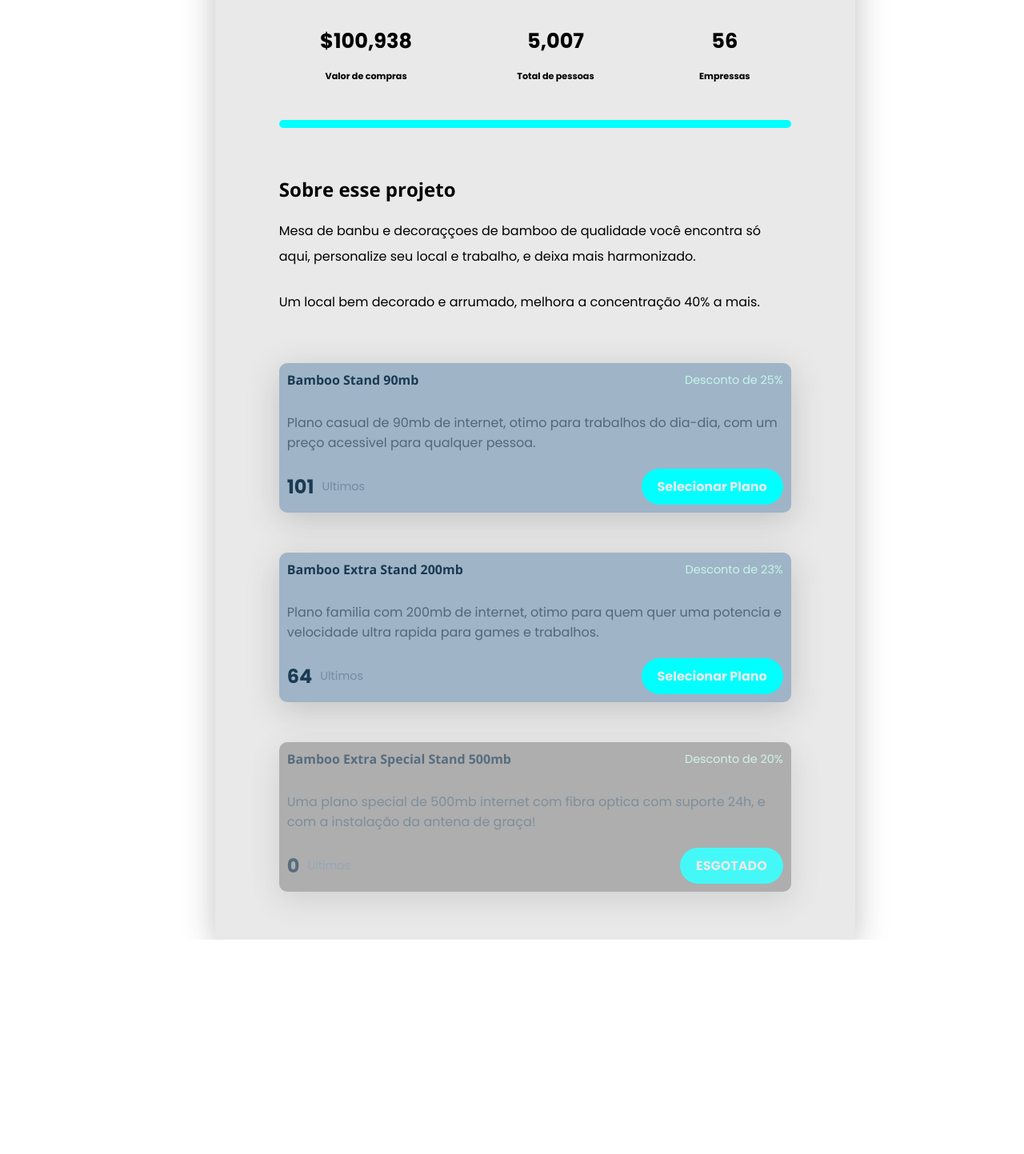
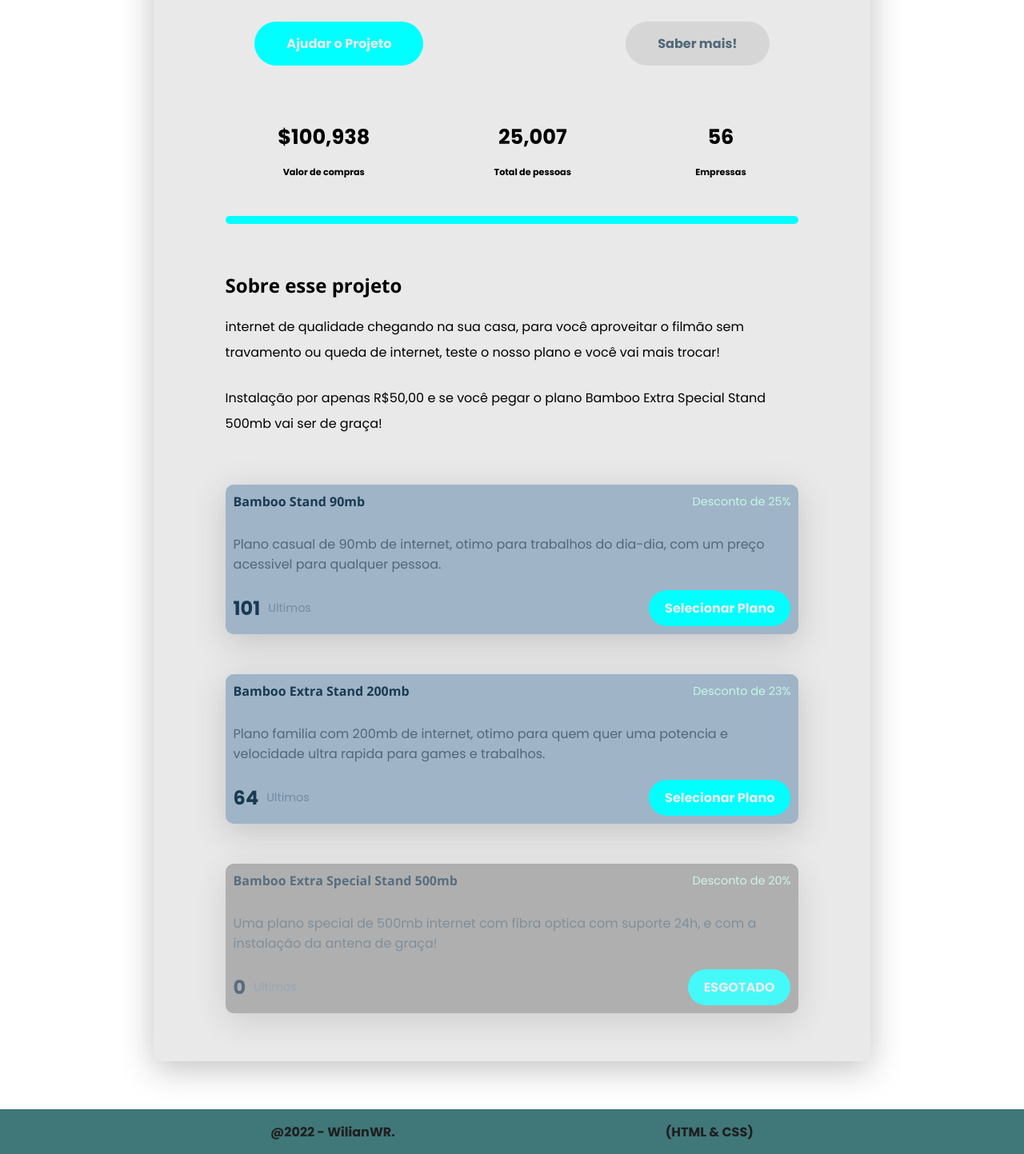
Before and after one commit to wilianwr/projetos, a plain HTML site: page Dobler/index.html in a window 1280 px wide. Shown: the part 451-1894 px from the top of the page at 80% size. Before the commit the page ends 1626 px from the top, so only its background shows below. Drawn offline with nearby package versions, Linux system fonts and the light colour scheme.

Commit message:
atualização

```diff
--- a/Dobler/index.html
+++ b/Dobler/index.html
@@ -22,13 +22,14 @@
     </div>
     <main class="main">
       <div class="title">
-        <h1>Monitor da Dobler</h1>
+        <h1>Plano de internet</h1>
         <p>Potencia e rapides para games e trabalhos!</p>
       </div>
-      <div class="btns">
+      <div class="btns" id="animar02">
         <button class="left-btn">Ajudar o Projeto</button>
-        <button class="right-btn">Marcador de Pagina</button>
+        <button class="right-btn">Saber mais!</button>
       </div>
+
       <div class="valor">
         <div class="precos">
           <h2>
@@ -36,7 +37,7 @@
             <span class="desc">Valor de compras</span>
           </h2>
           <h2>
-            5,007 <br />
+            25,007 <br />
             <span class="desc">Total de pessoas</span>
           </h2>
           <h2>
@@ -49,12 +50,14 @@
       <div class="about">
         <h3>Sobre esse projeto</h3>
         <p>
-          Mesa de banbu e decoraççoes de bamboo de qualidade você encontra só
-          aqui, personalize seu local e trabalho, e deixa mais harmonizado.
+          internet de qualidade chegando na sua casa, para você aproveitar o
+          filmão sem travamento ou queda de internet, teste o nosso plano e você
+          vai mais trocar!
         </p>
         <br />
         <p>
-          Um local bem decorado e arrumado, melhora a concentração 40% a mais.
+          Instalação por apenas R$50,00 e se você pegar o plano Bamboo Extra
+          Special Stand 500mb vai ser de graça!
         </p>
       </div>
       <div class="bamboo">
@@ -64,7 +67,8 @@
             <p class="descont">Desconto de 25%</p>
           </div>
           <p class="descricao">
-            Plano casual de 90mb de internet, otimo para  trabalhos do dia-dia, com um preço acessivel para qualquer pessoa.
+            Plano casual de 90mb de internet, otimo para trabalhos do dia-dia,
+            com um preço acessivel para qualquer pessoa.
           </p>
           <div class="group02">
             <p class="quantidade">101 <span class="left">Ultimos</span></p>
@@ -101,5 +105,9 @@
         </div>
       </div>
     </main>
+    <footer>
+      <p>@2022 - WilianWR.</p>
+      <p>(HTML & CSS)</p>
+    </footer>
   </body>
 </html>
--- a/Dobler/style.css
+++ b/Dobler/style.css
@@ -12,6 +12,7 @@
   --color-background-esgotado: #969696;
   --color-white: rgb(233, 233, 233);
   --color-dark: rgb(31, 31, 31);
+  --color-menu-logo: rgb(226, 243, 248);
 }
 
 * {
@@ -27,17 +28,15 @@ body {
   outline: none;
 
   width: 100vw;
-  height: 100%;
+  height: 100vh;
 }
 
 .background {
-  background-image: url(imagens/computer.jpg);
+  background-image: linear-gradient(rgba(0,0,0,0.75),rgba(0,0,0,0.75)),url(imagens/net.jpg);
   background-repeat: no-repeat;
   background-position: center center;
   background-size: cover;
   height: 40vh;
-
-  position: relative;
 }
 
 .header {
@@ -76,7 +75,7 @@ body {
 .logo {
   font-size: 1.5rem;
   font-weight: 700;
-  color: var(--color-title);
+  color: var(--color-menu-logo);
 }
 
 .menu ul {
@@ -84,7 +83,7 @@ body {
   display: flex;
   align-items: center;
   justify-content: space-between;
-  margin: auto 10px;
+  margin: auto 0.625rem;
 }
 
 .menu ul li {
@@ -98,8 +97,8 @@ body {
   text-decoration: none;
   font-size: 0.8rem;
   font-weight: 500;
-  color: var(--color-text);
-  padding: 10px;
+  color: var(--color-menu-logo);
+  padding: 0.625rem;
   transition: 0.5s;
 }
 
@@ -112,17 +111,13 @@ body {
 /*==============Main-container================*/
 
 .main {
-  max-width: 800px;
+  max-width: 70%;
   width: 100vw;
 
   background-color: var(--color-white);
   box-shadow: 0px 10px 40px rgba(39, 39, 39, 0.281);
   border-radius: 10px;
-
-  position: absolute;
-
-  top: 25vh;
-  left: 21%
+  margin: auto;
 }
 
 .title {
@@ -131,7 +126,7 @@ body {
   align-items: center;
   justify-content: center;
   flex-direction: column;
-  margin-top: 40px;
+  margin-top: 2.5rem;
 }
 
 .title > h1 {
@@ -141,17 +136,20 @@ body {
 
 .title > p {
   font-size: 1rem;
-  margin-top: 20px;
+  margin-top: 1.25rem;
 }
 
 .btns {
-  margin-top: 30px;
+  margin-top: 1.875rem;
   display: flex;
   align-items: center;
   justify-content: space-around;
+
+  transform: translateY(20px);
+  opacity: 0;
 }
 .left-btn {
-  padding: 15px 40px;
+  padding: 0.9375rem 2.5rem;
   border-radius: 30px;
   border: 0;
   outline: none;
@@ -169,7 +167,7 @@ body {
 }
 
 .right-btn {
-  padding: 15px 40px;
+  padding: 0.9375rem 2.5rem;
   border-radius: 30px;
   border: 0;
   outline: none;
@@ -186,12 +184,26 @@ body {
   color: #ffffff;
 }
 
+#animar02 {
+  animation-name: bottom;
+  animation-duration: .5s;
+  animation-timing-function: ease;
+  animation-fill-mode: forwards;
+}
+
+@keyframes bottom {
+  to {
+    transform: translateY(0);
+    opacity: 1;
+  }
+}
+
 /*===============Valores=========================*/
 
 .valor {
   max-width: 100%;
   height: auto;
-  margin-top: 70px;
+  margin-top: 4.375rem;
 }
 
 .precos {
@@ -213,8 +225,8 @@ body {
 
 .barra {
   max-width: 80%;
-  margin: 40px auto;
-  height: 10px;
+  margin: 2.5rem auto;
+  height: 0.625rem;
   border-radius: 40px;
   background-color: aqua;
   transition: 0.5s;
@@ -246,22 +258,23 @@ body {
 
 .bamboo {
   max-width: 80%;
-  margin: 60px auto;
+  margin: 3.75rem auto;
+  padding-bottom: 3.75rem;
 }
 
 .box01 {
   background-color: var(--color-background);
   border-radius: 10px;
-  padding: 10px;
-  margin-top: 50px;
+  padding: 0.625rem;
+  margin-top: 3.125rem;
   box-shadow: 0px 10px 40px rgba(58, 58, 58, 0.212);
 }
 
 .box02 {
   background-color: var(--color-background);
   border-radius: 10px;
-  padding: 10px;
-  margin-top: 50px;
+  padding: 0.625rem;
+  margin-top: 3.125rem;
   box-shadow: 0px 10px 40px rgba(58, 58, 58, 0.212);
 }
 
@@ -269,13 +282,13 @@ body {
   opacity: 0.7;
   background-color: var(--color-background-esgotado);
   border-radius: 10px;
-  padding: 10px;
-  margin-top: 50px;
+  padding: 0.625rem;
+  margin-top: 3.125rem;
   box-shadow: 0px 10px 40px rgba(58, 58, 58, 0.212);
 }
 
 .group01 {
-  margin-bottom: 10px;
+  margin-bottom: 0.625rem;
 }
 
 .group01 {
@@ -294,18 +307,18 @@ body {
   font-size: 1rem;
   font-family: var(--font-title);
   color: var(--color-title);
-  margin-bottom: 20px;
+  margin-bottom: 1.25rem;
 }
 
 .descont {
-  font-size: .9rem;
+  font-size: 0.9rem;
   color: rgb(196, 248, 231);
-  margin-bottom: 20px;
+  margin-bottom: 1.25rem;
 }
 
 .descricao {
   font-size: 1rem;
-  margin-bottom: 20px;
+  margin-bottom: 1.25rem;
   color: var(--color-text);
 }
 
@@ -319,14 +332,14 @@ body {
 }
 
 .left {
-  font-size: .9rem;
+  font-size: 0.9rem;
   font-weight: 400;
   color: #748ba0;
-  margin-left: 10px;
+  margin-left: 0.625rem;
 }
 
 .btn {
-  padding: 10px 20px;
+  padding: 0.625rem 1.25rem;
   border-radius: 30px;
   border: 0;
   outline: none;
@@ -341,4 +354,29 @@ body {
 .btn:hover {
   background-color: aquamarine;
   color: #296392;
+  transform: translateY(-2px);
 }
+
+/*================Footer==================*/
+
+footer {
+  background-color: rgb(64, 120, 122);
+  width: 100%;
+  height: 7vh;
+  display: flex;
+  align-items: center;
+  justify-content: space-evenly;
+}
+
+footer > p {
+  font-family: var(--color-title);
+  color: var(--color-dark);
+  font-weight: 700;
+  font-size: 1rem;
+}
+
+footer > p:hover {
+  color: #516879;
+  transform: translateY(5px);
+  transition: .5s;
+}
```
Also changed, not shown: dobler/imagens/computer.jpg (deleted), dobler/imagens/net.jpg (added), 2 other files.
